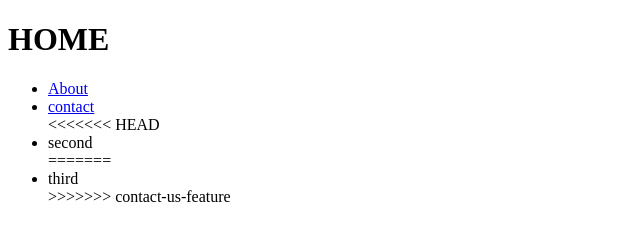
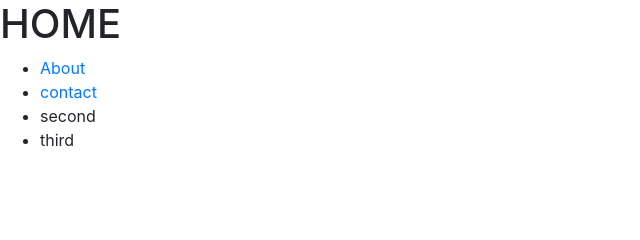
Before and after one commit to Aravindakksan/html-project, a plain HTML site: page index.html in a window 1280 px wide. Shown: the whole page, without its empty margins (0-640 px from the left). Drawn offline with nearby package versions, Linux system fonts and the light colour scheme.

Commit message:
added bootstrap

```diff
--- a/index.html
+++ b/index.html
@@ -4,17 +4,15 @@
     <meta charset="UTF-8">
     <meta name="viewport" content="width=device-width, initial-scale=1.0">
     <title>Home page</title>
+    <link rel="stylesheet" href="https://maxcdn.bootstrapcdn.com/bootstrap/4.0.0/css/bootstrap.min.css" integrity="sha384-Gn5384xqQ1aoWXA+058RXPxPg6fy4IWvTNh0E263XmFcJlSAwiGgFAW/dAiS6JXm" crossorigin="anonymous">
 </head>
 <body>
     <h1>HOME</h1>
     <ul>
         <li><a href="./about.html">About</a></li>
         <li><a href="./contact.html">contact</a></li>
-<<<<<<< HEAD
         <li>second</li>
-=======
         <li>third</li>
->>>>>>> contact-us-feature
     </ul>
 </body>
 </html>
```
